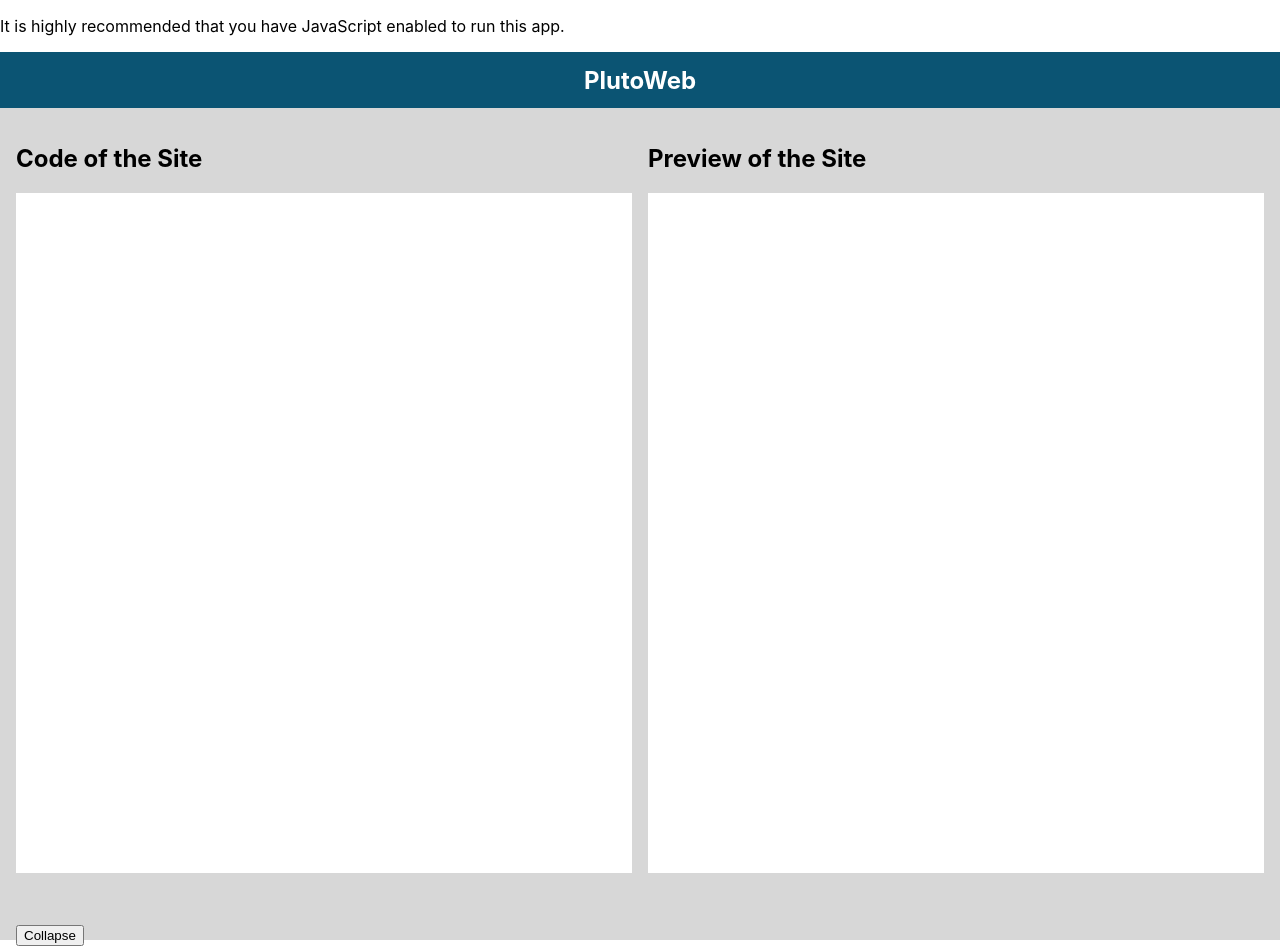
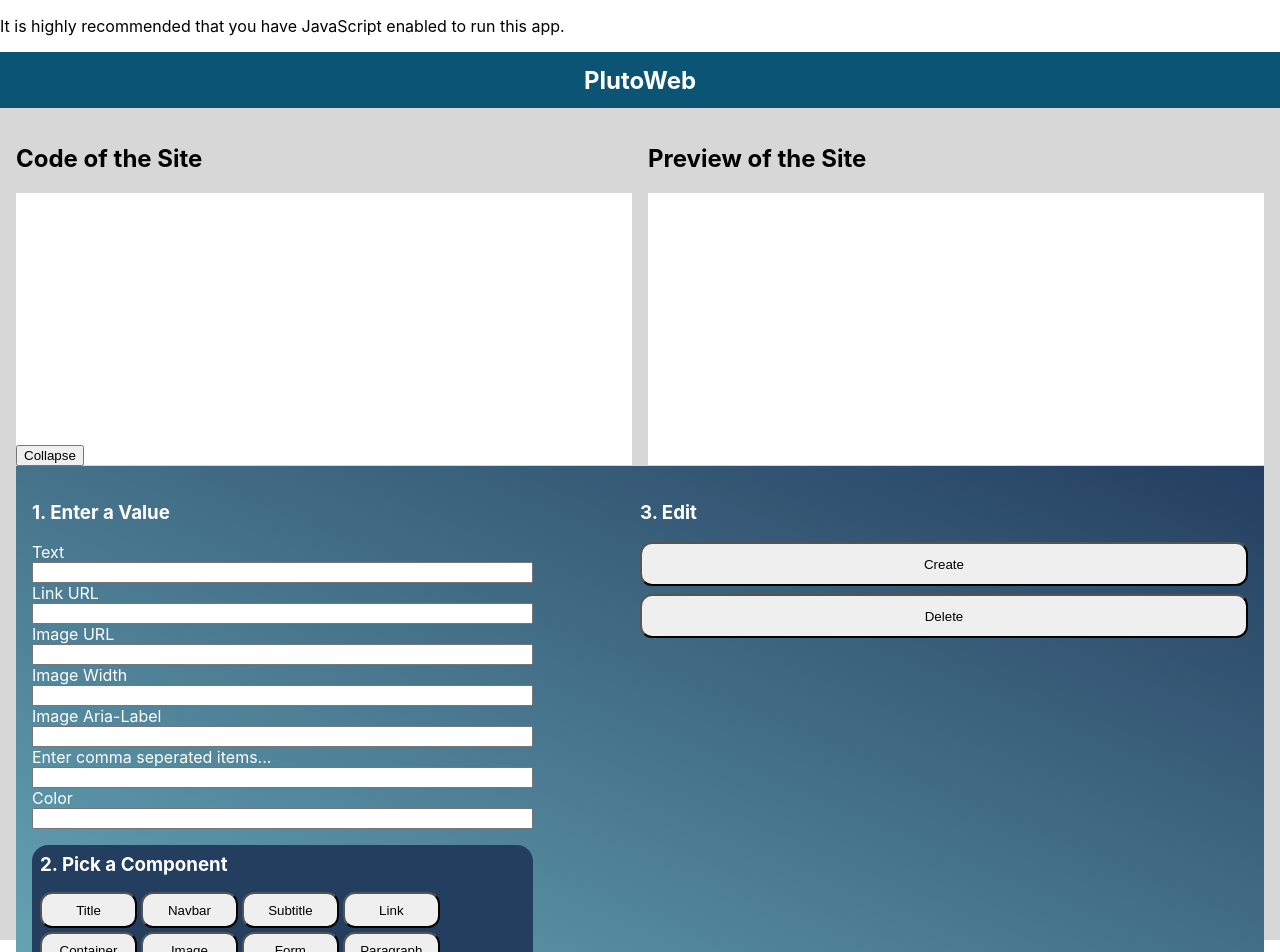
Before and after one commit to macapedi/pluto-web, a JavaScript app: page /dashboard in a window 1280 px wide. Shown: the top 952 px of the page. Built offline with nearby package versions, Linux system fonts and the light colour scheme; the HTML template or start-up script is replaced by a standard one.

Commit message:
fixed render problem and added form and colors

```diff
--- a/package.json
+++ b/package.json
@@ -7,7 +7,7 @@
     "@testing-library/react": "^13.4.0",
     "@testing-library/user-event": "^13.5.0",
     "axios": "^1.1.3",
-    "plutolib": "^1.0.2",
+    "plutolib": "^1.0.4",
     "react": "^18.2.0",
     "react-dom": "^18.2.0",
     "react-router-dom": "5.3",
--- a/src/pages/DashboardPage/DashboardPage.js
+++ b/src/pages/DashboardPage/DashboardPage.js
@@ -2,13 +2,7 @@
 import * as pluto from 'plutolib';
 import 'axios';
 
-// function makeContainer(){
 
-// }
-
-// function makeH1(name, direction, align, color){
-//   pluto.container()
-// }
 function updateCode() {
   const htmlRaw = document.querySelector('.preview-container__html');
   const codeContainer = document.querySelector('.code-container__code');
@@ -16,15 +10,13 @@
 }
 
 function DashboardPage() {
-  // pluto.container('test','horizontal', 'center', 'blue');
-  // pluto.h1('test h1', 'test', 'testh1', 'black');
 
   const collapseHandler = (e) => {
     e.preventDefault();
     const content = document.querySelector('.input');
     const displaysContainer = document.querySelector('.main');
 
-    content.classList.toggle('display_flex');
+    content.classList.toggle('hide_flex');
     displaysContainer.classList.toggle('display_height');
   }
   return (
@@ -45,7 +37,7 @@
           </div>
 
         </section>
-      <button type="button" className="collapsible" onClick={(e) => {collapseHandler(e)}}>Collapse</button>
+        <button type="button" className="collapsible" onClick={(e) => { collapseHandler(e) }}>Collapse</button>
 
         <section className='input'>
           <div className='input__main'>
@@ -69,6 +61,12 @@
 
                   <label htmlFor='imgaria'>Image Aria-Label</label>
                   <input type='text' id='imgaria' name='imgaria'></input>
+
+                  <label htmlFor='navbar'>Enter comma seperated items...</label>
+                  <input type='text' id='navbar' name='navbar'></input>
+
+                  <label htmlFor='color'>Color</label>
+                  <input type='text' id='color' name='color'></input>
                 </div>
               </div>
               <div className='input__main-buttons'>
@@ -80,29 +78,46 @@
                   <button type='submit' className='input__main-buttons-list-button'
                     onClick={(e) => {
                       e.preventDefault();
+                      pluto.h1(e.target.form.input.value, 'preview-container__html--id', 'title', (e.target.form.color.value ? e.target.form.color.value: 'black'));
                       updateCode();
-                    pluto.h1(e.target.form.input.value, 'preview-container__html--id', 'title', 'black');
                     }}>Title</button>
 
 
                   {/* NavBar */}
-                <button className='input__main-buttons-list-button'>Navbar</button>
+                  <button type="submit" className='input__main-buttons-list-button' onClick={(e) => {
+                    e.preventDefault();
+                    const optionsString = e.target.form.navbar.value;
+                    const optionsArr = optionsString.split(',');
+                    console.log(optionsArr);
+
+                    let navbarObj = {};
+
+                    for (let i = 0; i < optionsArr.length; i++) {
+
+                      navbarObj[i + 'label'] = optionsArr[i];
+                    }
+
+                    console.log(navbarObj);
+
+                    pluto.navbar(navbarObj, e.target.form.imgurl.value, e.target.form.color.value
+                      , 'preview-container__html--id');
+                    updateCode();
+
+                  }}>Navbar</button>
 
                   {/* Subtitle */}
                   <button type='submit' className='input__main-buttons-list-button' onClick={(e) => {
                     e.preventDefault();
+                    pluto.h3(e.target.form.input.value, 'preview-container__html--id', 'title', (e.target.form.color.value ? e.target.form.color.value: 'black'));
                     updateCode();
-                  pluto.h3(e.target.form.input.value, 'preview-container__html--id', 'title', 'black');
                   }}>Subtitle</button>
 
                   {/* Link */}
                   <button className='input__main-buttons-list-button' onClick={(e) => {
                     e.preventDefault(e);
+                    pluto.link(e.target.form.input.value, e.target.form.url.value, 'link to google.com', '16', 'link', 'preview-container__html--id');
                     updateCode();
-                  pluto.link(e.target.form.input.value, e.target.form.url.value, 'link to google.com', '16', 'link', 'preview-container__html--id');
                   }}>Link</button>
-
-
 
                   <br></br>
                   {/* Container */}
@@ -111,23 +126,26 @@
                   {/* Image */}
                   <button type='submit' className='input__main-buttons-list-button' onClick={(e) => {
                     e.preventDefault();
+                    pluto.image(e.target.form.imgurl.value, e.target.form.imgwidth.value, 'image', e.target.form.imgaria.value, 'preview-container__html--id');
                     updateCode();
-                  pluto.image(e.target.form.imgurl.value, e.target.form.imgwidth.value, 'image', e.target.form.imgaria.value, 'preview-container__html--id');
                   }}>Image</button>
 
                   {/* Form */}
                   <button type="submit" className='input__main-buttons-list-button' onSubmit={(e) => {
                     e.preventDefault();
+                    const optionsString = e.target.form.navbar.value;
+                    const optionsArr = optionsString.split(',');
+
+                    pluto.form(optionsArr, 'preview-container__html--id');
                     updateCode();
-                  pluto.form([],'preview-container__html--id');
                   }}>Form</button>
 
 
                   {/* Paragraph */}
                   <button type="submit" className='input__main-buttons-list-button' onClick={(e) => {
                     e.preventDefault();
+                    pluto.p(e.target.form.input.value, 'preview-container__html--id', 'title', (e.target.form.color.value ? e.target.form.color.value: 'black'));
                     updateCode();
-                  pluto.p(e.target.form.input.value, 'preview-container__html--id', 'title', 'black');
                   }}>Paragraph</button>
                 </div>
               </div>
--- a/src/pages/DashboardPage/DashboardPage.scss
+++ b/src/pages/DashboardPage/DashboardPage.scss
@@ -1,5 +1,6 @@
 main{
     height: 100%;
+    font-size: 1rem;
 }
 .dashboard{
     height: 100%;
@@ -14,7 +15,7 @@
 .main {
     display: flex;
     justify-content: space-evenly;
-    height: 100%;
+    height: 20rem;
     gap: 1rem;
 }
 
@@ -41,7 +42,7 @@
 }
 
 .input{
-    display: none;
+    display: flex;
     justify-content: space-between;
     padding: 0.5rem;
     // background-color: #255370;
@@ -112,10 +113,10 @@
     }
 }
 
-.display_flex{
-    display: flex;
+.hide_flex{
+    display: none;
 }
 
 .display_height{
-    height: 50%;
+    height: 100%;
 }
```
Also changed, not shown: 1 other file (tests, documents, lock files or other folders). Lines whose indentation alone changed are shown as unchanged.
